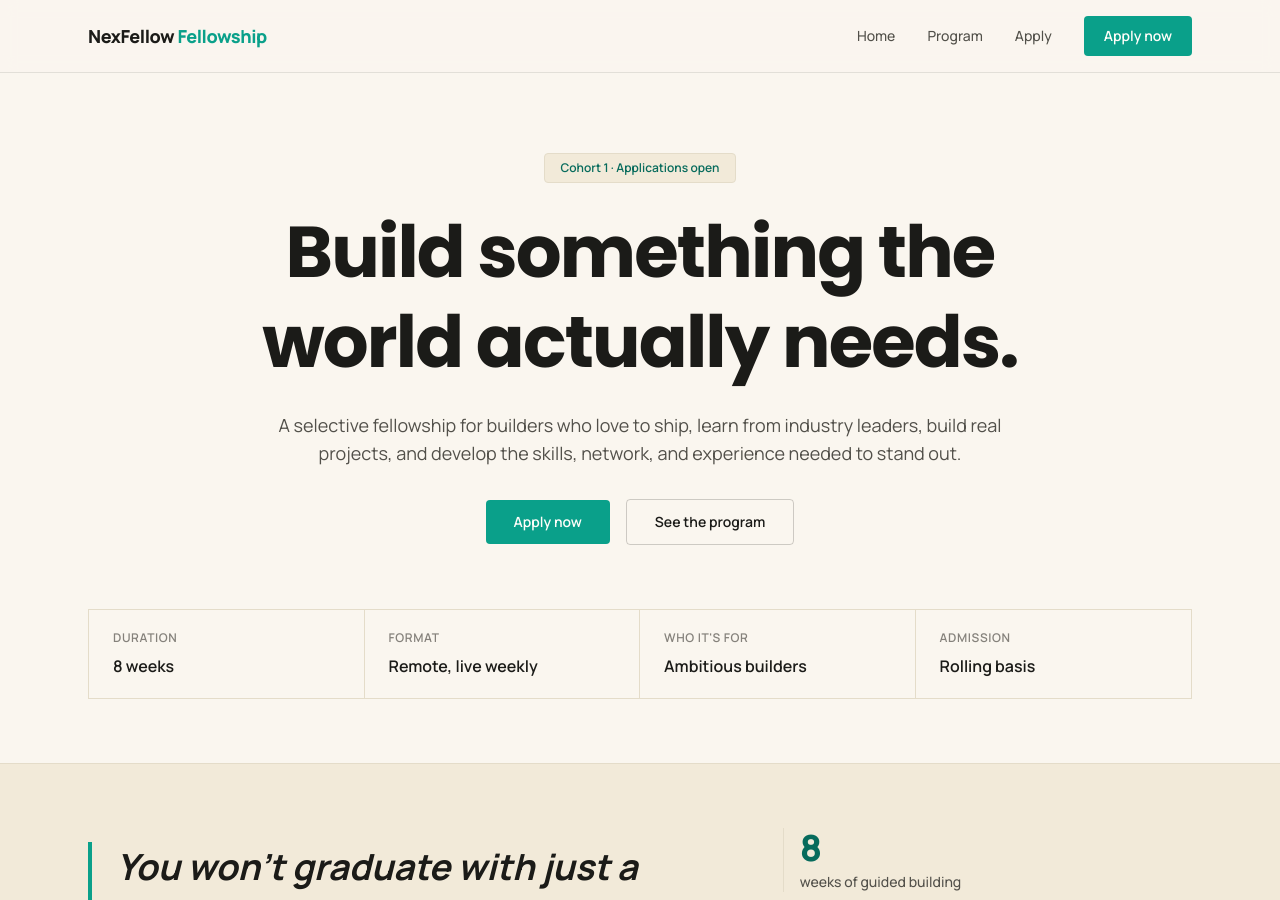
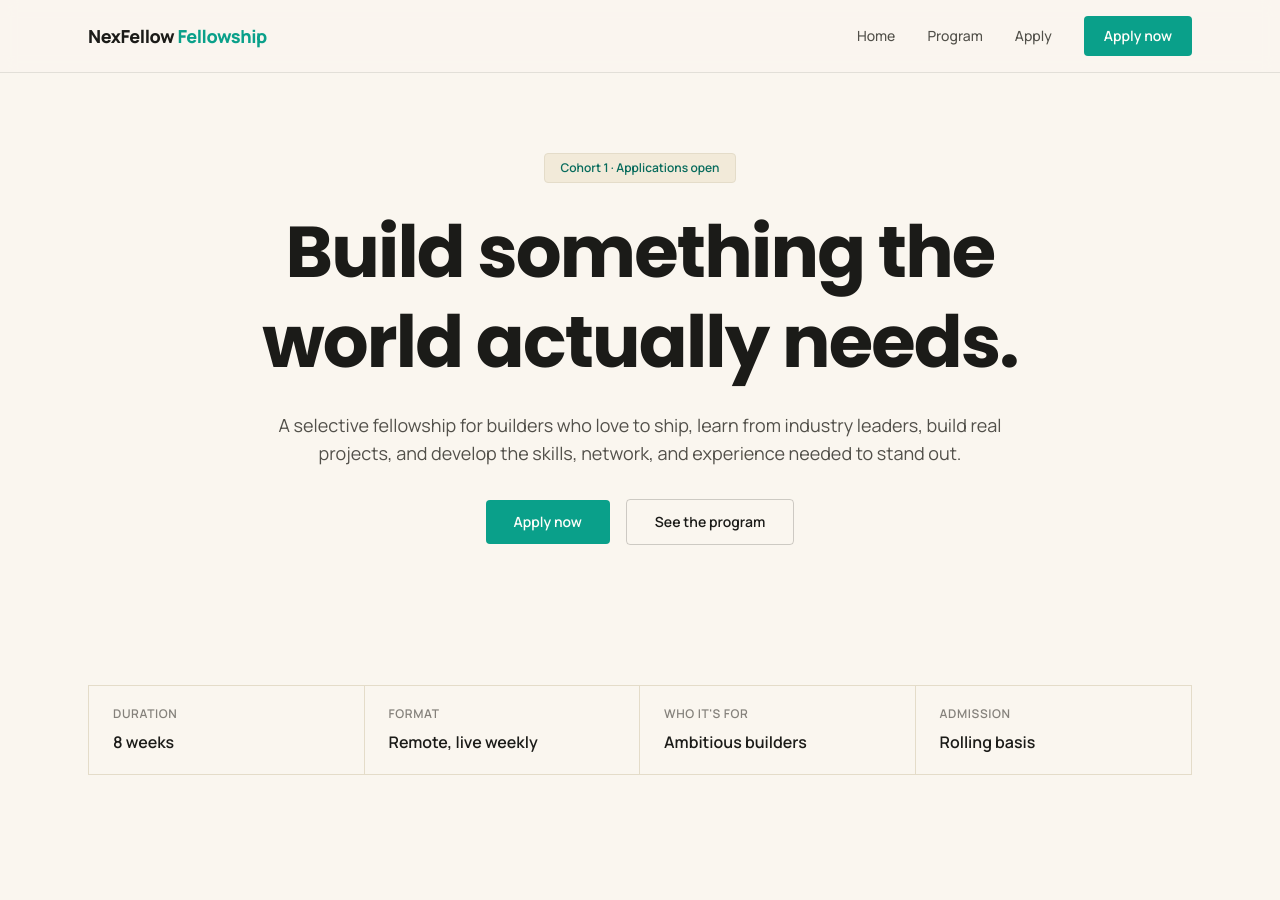
Before and after one commit to open-source-connect-01/Fellowship-NexFellow, a Next.js app: page / in a window 1280 px wide. Shown: the top 900 px of the page. Built offline with nearby package versions, Linux system fonts and the light colour scheme.

Commit message:
fix: adjust margin and styling in Hero and QuoteSection components

```diff
--- a/src/components/Hero.tsx
+++ b/src/components/Hero.tsx
@@ -25,7 +25,7 @@ export default function Hero() {
           network, and experience needed to stand out.
         </p>
 
-        <div className="mt-8 flex flex-wrap items-center justify-center gap-4">
+        <div className="mt-8 mb-35 flex flex-wrap items-center justify-center gap-4">
           <a
             href="/apply"
             className="rounded-sm bg-teal px-7 py-3 text-sm font-semibold text-white-warm transition-colors hover:bg-teal-dark"
@@ -40,7 +40,7 @@ export default function Hero() {
           </a>
         </div>
 
-        <dl className="mx-auto mt-10 grid max-w-6xl grid-cols-2 divide-x divide-y divide-cream-darker border border-cream-darker text-left sm:mt-16 sm:grid-cols-4 sm:divide-y-0">
+        <dl className="mx-auto mt-10 mb-40 grid max-w-6xl grid-cols-2 divide-x divide-y divide-cream-darker border border-cream-darker text-left sm:mt-16 sm:grid-cols-4 sm:divide-y-0">
           {stats.map((stat) => (
             <div key={stat.label} className="px-6 py-5">
               <dt className="text-xs font-semibold uppercase tracking-wider text-ink-soft/70">
--- a/src/components/QuoteSection.tsx
+++ b/src/components/QuoteSection.tsx
@@ -26,7 +26,7 @@ export default function QuoteSection() {
               key={stat.label}
               className="border-l-[1.6px] border-cream-darker pl-4"
             >
-              <div className="text-4xl font-extrabold text-teal-dark">
+              <div className="text-4xl font-extrabold text-teal">
                 {stat.value}
               </div>
               <div className="mt-1 text-sm font-medium text-ink-soft">
```
